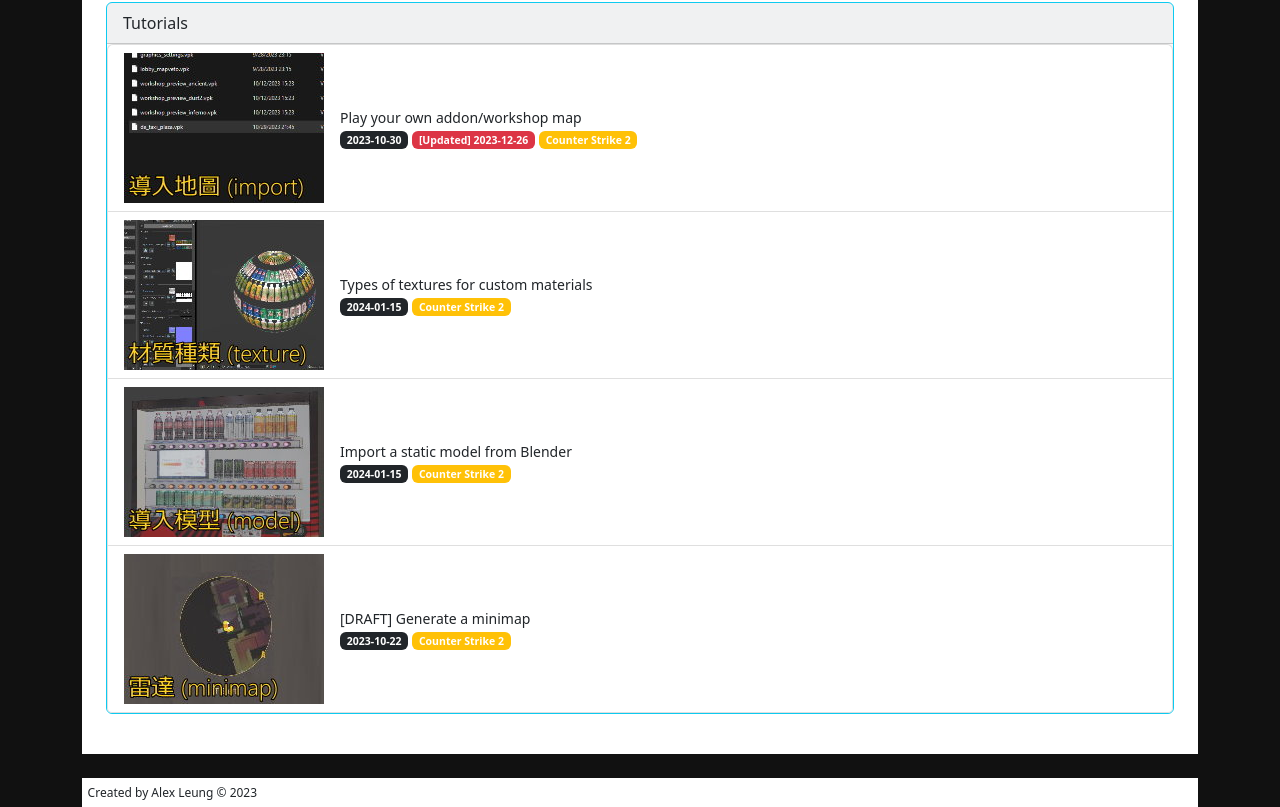
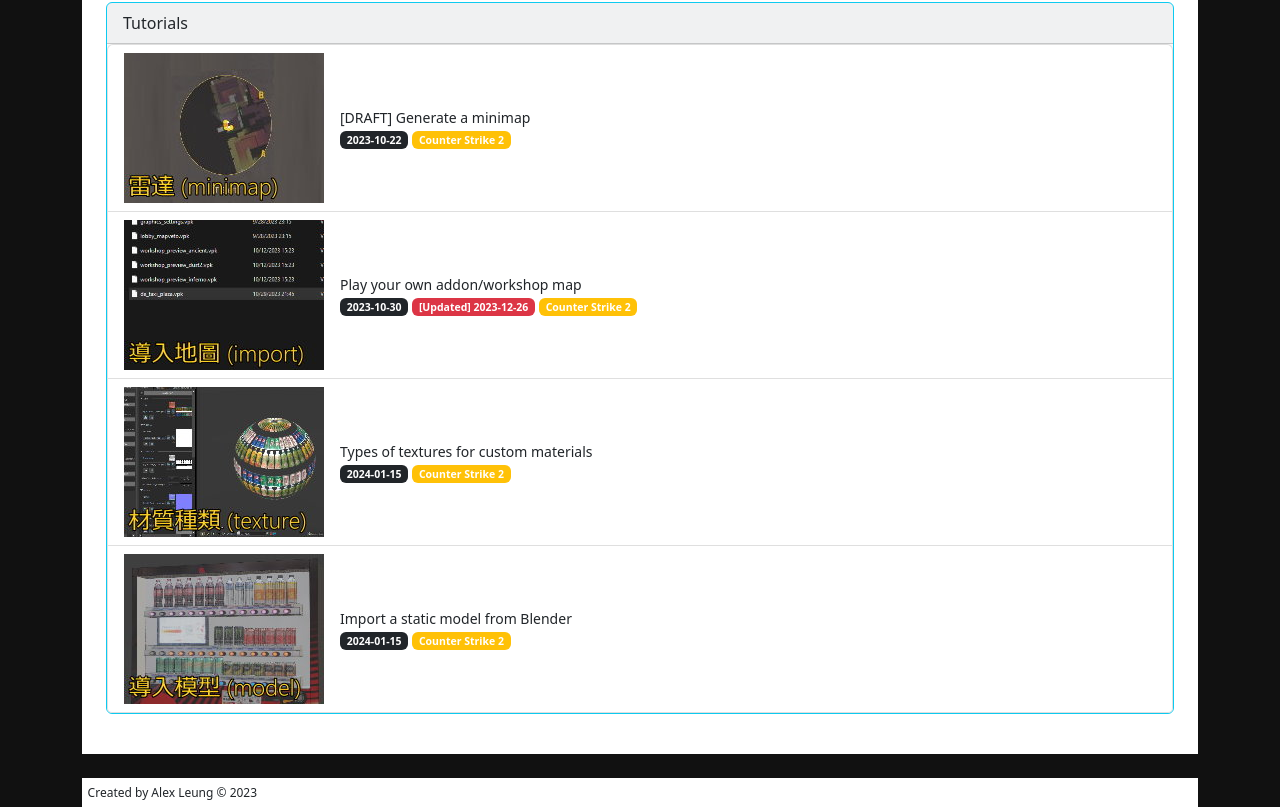
Before and after one commit to taxidriverhk/taxidriverhk-nextjs, a Next.js app: page /csmaps in a window 1280 px wide. Shown: the part 2816-3623 px from the top of the page. Built offline with nearby package versions, Linux system fonts and the light colour scheme.

Commit message:
Support sorting tutorials by last updated date or title

```diff
--- a/components/TutorialSection.tsx
+++ b/components/TutorialSection.tsx
@@ -25,14 +25,22 @@ export default function TutorialSection({
   tutorials,
   showDraftPosts,
 }: PropType) {
+  const { sort } = filter;
+
   const filteredTutorials = useMemo(
     () =>
-      tutorials.filter(
-        (tutorial) =>
-          (!tutorial.isDraft || showDraftPosts) &&
-          filter.versions.includes(tutorial.targetGameVersion)
-      ),
-    [filter, tutorials, showDraftPosts]
+      tutorials
+        .filter(
+          (tutorial) =>
+            (!tutorial.isDraft || showDraftPosts) &&
+            filter.versions.includes(tutorial.targetGameVersion)
+        )
+        .sort((tutorialA, tutorialB) =>
+          sort === "releaseDate"
+            ? tutorialA.lastUpdateDate.localeCompare(tutorialB.lastUpdateDate)
+            : tutorialA.title.localeCompare(tutorialB.title)
+        ),
+    [filter, tutorials, showDraftPosts, sort]
   );
 
   const tutorialItems = filteredTutorials.map(
```
